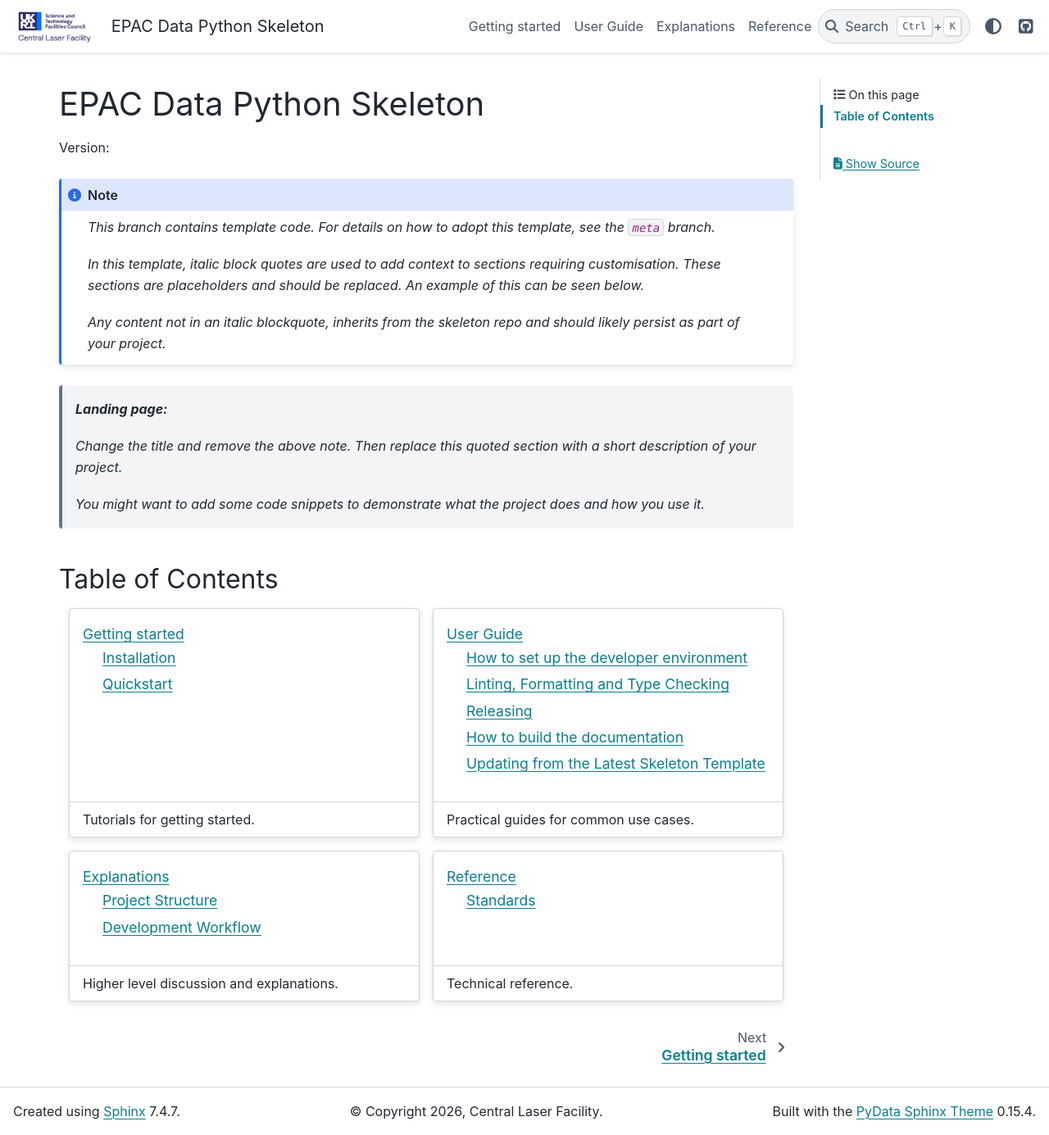
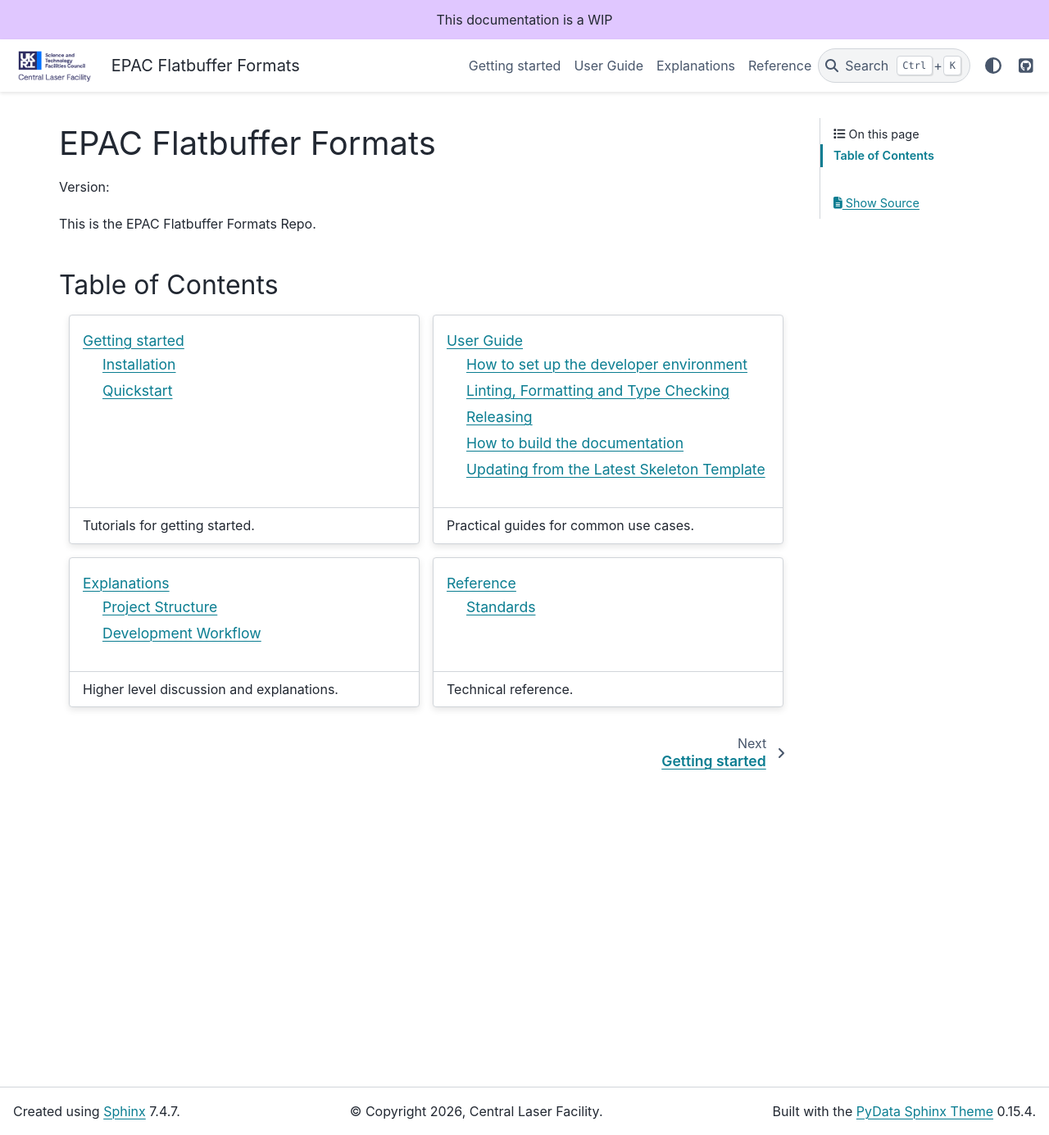
Before and after one commit to CentralLaserFacility/epac-flatbuffer-formats, a Sphinx documentation site: the page built from docs/source/index.md, in a window 1280 px wide and 1385 px high. Shown: the whole window at 82% size. Built offline with Sphinx 7.4.7 and the PyData theme 0.15.4, drawn with Linux system fonts in a browser that asks for light colours; pages that are not in the unit, such as notebooks, are missing from menus.

Commit message:
Customise `Spinx` documentation configuration

````diff
--- a/docs/source/conf.py
+++ b/docs/source/conf.py
@@ -8,10 +8,10 @@
 
 from importlib.metadata import version as get_version
 
-project = "EPAC Data Python Skeleton"
+project = "EPAC Flatbuffer Formats"
 copyright = "2026, Central Laser Facility"
 author = "Central Laser Facility"
-release = get_version("epac-data-py-skeleton")
+release = get_version("epac-flatbuffer-formats")
 version = release
 
 # -- General configuration ---------------------------------------------------
@@ -29,10 +29,13 @@ exclude_patterns: list = []
 
 autodoc2_render_plugin = "myst"
 
+suppress_warnings = ["myst.xref_missing"]
+
 autodoc2_packages = [
     {
-        "path": "../../src/epac_data_py_skeleton",
-        "module": "epac_data_py_skeleton",
+        "path": "../../src/epac/flatbuffers",
+        "module": "epac.flatbuffers",
+        "exclude_dirs": ["fbschemas"],
     },
 ]
 
@@ -61,15 +64,15 @@ myst_substitutions = {
 # only needs carrying forward if source code is used/modified
 
 html_theme = "pydata_sphinx_theme"
-html_title = "EPAC Data Python Skeleton"
+html_title = "EPAC Flatbuffer Formats"
 html_theme_options: dict = {
-    "github_url": "https://github.com/CentralLaserFacility/epac-data-py-skeleton",
+    "github_url": "https://github.com/CentralLaserFacility/epac-flatbuffer-formats",
     # logo
     "logo": {
         "link": "http://127.0.0.1:8000/",  # FIXME autobuild default serve
         "image_light": "_static/clf_logo_dark.png",
         "image_dark": "_static/clf_logo_light.png",
-        "text": "EPAC Data Python Skeleton",
+        "text": "EPAC Flatbuffer Formats",
     },
     # Navbar (header)
     "navbar_align": "right",
@@ -77,6 +80,6 @@ html_theme_options: dict = {
     "footer_start": ["sphinx-version"],
     "footer_center": ["copyright"],
     "footer_end": ["theme-version"],
-    # "announcement": "WE LOVE THE EPAC DATA TEAM",
+    "announcement": "This documentation is a WIP",
 }
 html_static_path = ["_static"]
--- a/docs/source/index.md
+++ b/docs/source/index.md
@@ -1,21 +1,7 @@
-# EPAC Data Python Skeleton
+# EPAC Flatbuffer Formats
 Version: {sub-ref}`version`
 
-```{note}
-*This branch contains template code. For details on how to adopt this template,*
-*see the `meta` branch.*
-
-*In this template, italic block quotes are used to add context to sections requiring customisation.*
-*These sections are placeholders and should be replaced. An example of this can be seen below.*
-
-*Any content not in an italic blockquote, inherits from the skeleton repo and should likely persist as part of your project.*
-```
-
-> ***Landing page:***
->
-> *Change the title and remove the above note. Then replace this quoted section with a short description of your project.*
->
-> *You might want to add some code snippets to demonstrate what the project does and how you use it.*
+This is the EPAC Flatbuffer Formats Repo.
 
 ## Table of Contents
 
@@ -67,9 +53,3 @@ Technical reference.
 :::
 
 ::::
-
-
-
-[python-copier-template]: https://github.com/DiamondLightSource/python-copier-template
-[python3-pip-skeleton]: https://github.com/DiamondLightSource/python3-pip-skeleton
-[jaraco/skeleton]: https://blog.jaraco.com/skeleton/
````
